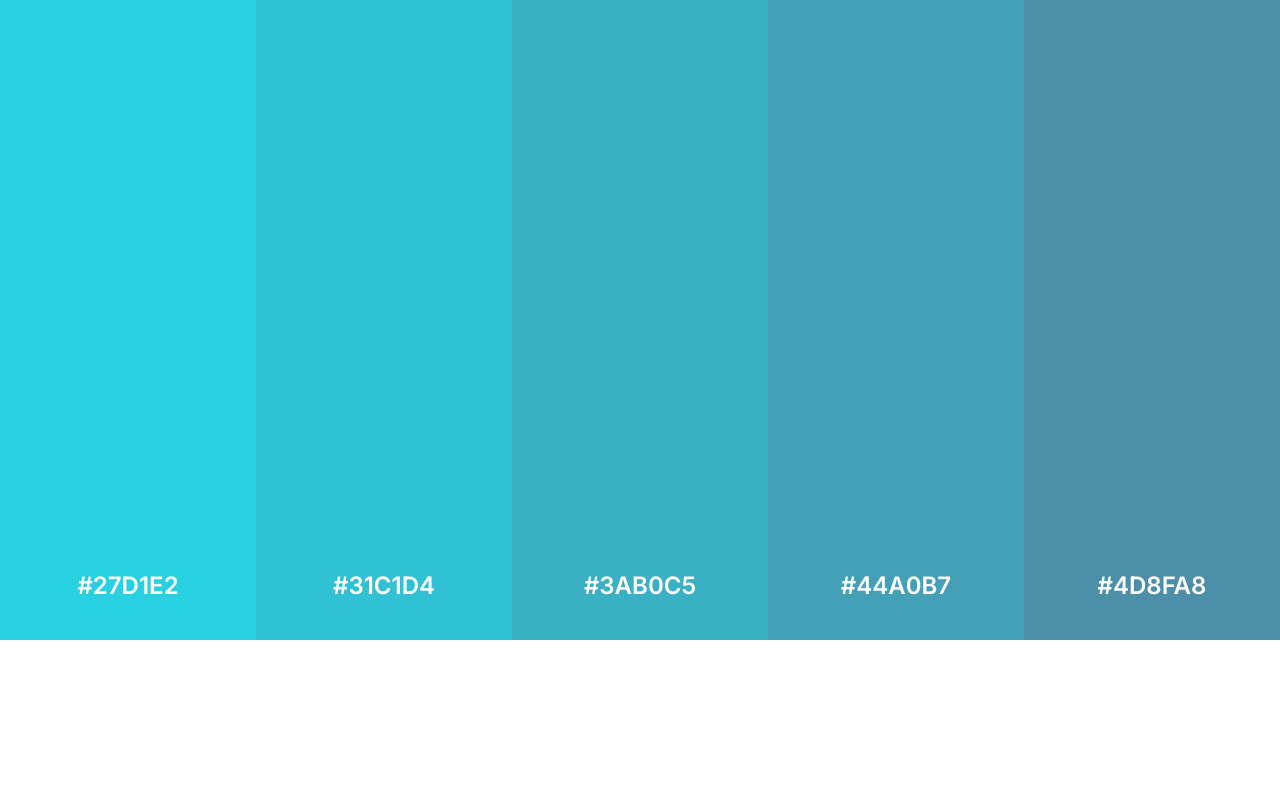
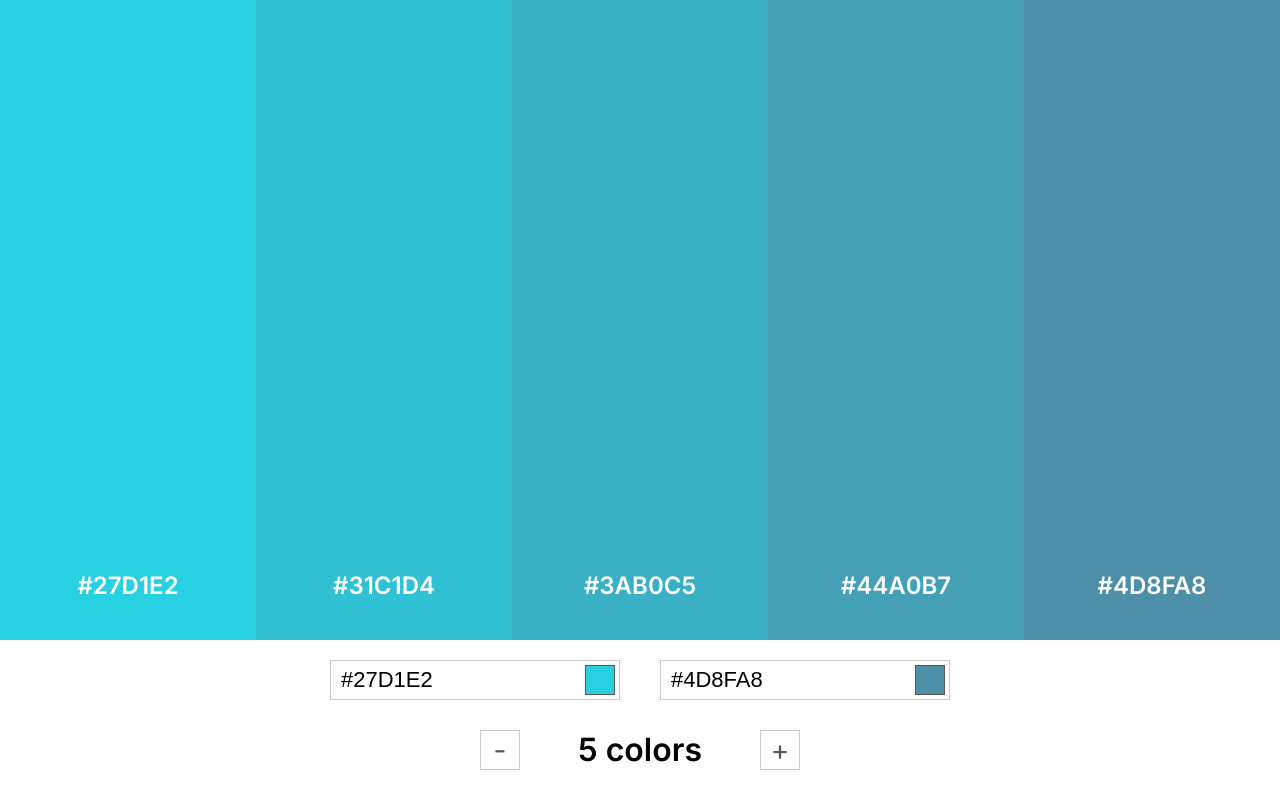
Before and after one commit to ondrejsaba/colors-between, a Vue app: page / in a window 1280 px wide. Built offline with nearby package versions, Linux system fonts and the light colour scheme.

Commit message:
base template

```diff
--- a/src/components/ColorSelectionForm.vue
+++ b/src/components/ColorSelectionForm.vue
@@ -1,15 +1,128 @@
 <template>
-	<section id="color-selection-form">
+	<section id="color-selection-form" v-if="firstColor && lastColor">
+		<div id="colors-form" class="center-container h-80">
+			<div class="input-wrapper">
+				<input type="text" :value="firstColor.hex">
+				<div
+					class="color-preview"
+					:style="{ backgroundColor: firstColor.hex }"
+				>
+				</div>
+			</div>
 
+			<div class="input-wrapper">
+				<input type="text" :value="lastColor.hex">
+				<div
+					class="color-preview"
+					:style="{ backgroundColor: lastColor.hex }"
+				>
+				</div>
+			</div>
+		</div>
+
+		<div id="color-count-form" class="center-container h-80">
+			<div class="count-modifier-btn">
+				-
+			</div>
+
+			<div id="color-count-label">
+				<h1>{{ colorCount }} colors</h1>
+			</div>
+
+			<div class="count-modifier-btn">
+				+
+			</div>
+		</div>
 	</section>
 </template>
 
 <script>
+import { mapGetters } from 'vuex'
+
 export default {
-
+	computed: {
+		...mapGetters([
+			'colorsList',
+			'colorCount',
+			'firstColor',
+			'lastColor'
+		])
+	}
 }
 </script>
 
-<style lang="css" scoped>
+<style lang="scss" scoped>
+@import "../sass/_variables.scss";
 
+#color-selection-form {
+	position: relative;
+	width: 100vw;
+	height: 160px;
+}
+
+.input-wrapper {
+	position: relative;
+	display: inline-block;
+	width: fit-content;
+
+	input[type=text] {
+		width: calc(300px - 10px);
+		height: 40px;
+		margin: 20px;
+		font-size: 22px;
+		padding-left: 10px;
+		box-sizing: border-box;
+		border: 1px solid $light-gray;
+	}
+
+	.color-preview {
+		position: absolute;
+		top: 25px;
+		right: 25px;
+		width: 30px;
+		height: 30px;
+		box-sizing: border-box;
+		border: 1px solid $dark-gray;
+	}
+}
+
+#color-count-form {
+	#color-count-label {
+		display: inline-block;
+		vertical-align: top;
+		width: 200px;
+		height: 60px;
+	}
+
+	h1 {
+		margin: 0;
+		font-size: 32px;
+		line-height: 60px;
+		text-align: center;
+	}
+
+	.count-modifier-btn {
+		display: inline-block;
+		vertical-align: top;
+		width: 40px;
+		height: 40px;
+		box-sizing: border-box;
+		border: 1px solid $light-gray;
+		margin: 10px 20px 0 20px;
+		text-align: center;
+		color: $dark-gray;
+		font-size: 28px;
+		line-height: 38px;
+
+		&:hover {
+			transform: scale(1.05);
+		}
+
+		&:active {
+			transform: scale(1);
+		}
+
+		cursor: pointer;
+	}
+}
 </style>
--- a/src/sass/_classes.scss
+++ b/src/sass/_classes.scss
@@ -16,3 +16,14 @@ $basic-colors: red, green, blue, yellow;
 	width: 100%;
 	height: 100%;
 }
+
+.center-container {
+	position: relative;
+	display: block;
+	width: fit-content;
+	margin: 0 auto;
+
+	&.h-80 {
+		height: 80px;
+	}
+}
--- a/src/sass/_variables.scss
+++ b/src/sass/_variables.scss
@@ -1,4 +1,6 @@
 $light: #ffffff;
+$light-gray: darken($light, 20%);
 $dark: #242424;
+$dark-gray: lighten($dark, 20%);
 $primary: #1e5aff;
 $red: #d13430;
--- a/src/store/index.js
+++ b/src/store/index.js
@@ -60,6 +60,12 @@ export default createStore({
   		},
   		colorCount(state) {
   			return state.colorCount
+  		},
+  		firstColor(state) {
+  			return state.colors[0]
+  		},
+  		lastColor(state) {
+  			return state.colors[state.colors.length-1]
   		}
   	},
   	actions: {
```
